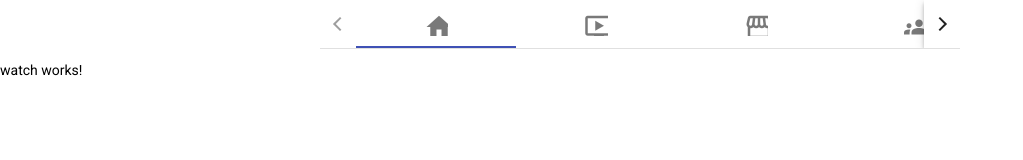
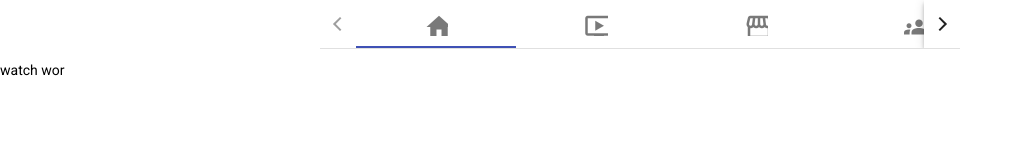
Before and after one commit to sarathsampath/facebook, an Angular app: page /pages/watch in a window 1280 px wide. Shown: the top 160 px of the page, without its empty margins (0-1023 px from the left). Built offline with nearby package versions, Linux system fonts and the light colour scheme.

Commit message:
changeswatch

```diff
--- a/src/app/home/watch/watch.component.html
+++ b/src/app/home/watch/watch.component.html
@@ -1 +1 @@
-<p>watch works!</p>
+<p>watch wor</p>
```
